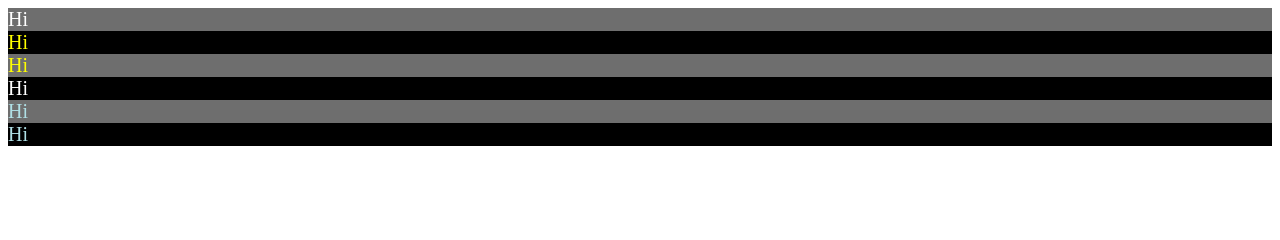
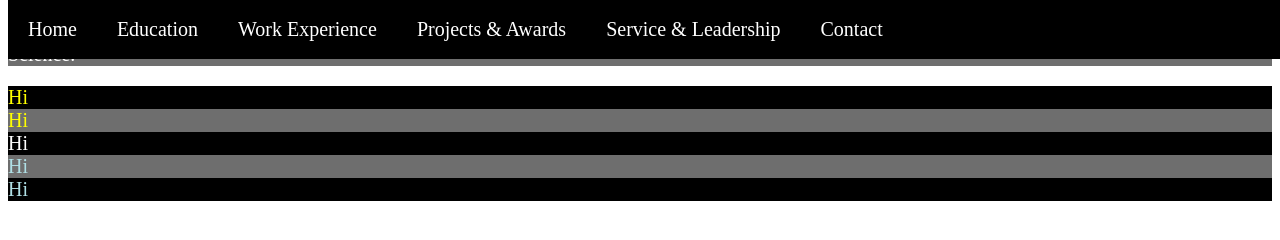
Before and after one commit to Alatariel42/Alatariel42.github.io, a plain HTML site: page index.html in a window 1280 px wide. Drawn offline with Linux system fonts and the light colour scheme.

Commit message:
added navigation bar

```diff
--- a/index.html
+++ b/index.html
@@ -4,9 +4,19 @@
   <link rel="stylesheet" type= "text/css" href="style.css"/>
 </head>
 <body>
+  <ul>
+    <li><a href="index.html">Home</a></li>
+    <li><a href="index.html">Education</a></li>
+    <li><a href="index.html">Work Experience</a></li>
+    <li><a href="index.html">Projects & Awards</a></li>
+    <li><a href="index.html">Service & Leadership</a></li>
+    <li><a href="index.html">Contact</a></li>
+  </ul>
+<div id="About">
+<p>
+  Lauren Siegel is a second-year student at North Carolina State University double majoring in Computer Science and Economics and minoring in Political Science.
 
-<div id="About">
-Hi
+</p>
 </div>
 
 <div id="Education">
--- a/style.css
+++ b/style.css
@@ -1,5 +1,31 @@
 body {
   font-size: 20px;
+}
+ul {
+  list-style-type: none;
+  margin: 0;
+  padding: 0;
+  overflow: hidden;
+  background-color: black;
+  position: fixed;
+  top: 0;
+  width: 100%;
+}
+li {
+  float: left;
+}
+li a {
+  display: block;
+  color: white;
+  text-align: center;
+  padding: 18px 20px;
+  text-decoration: none;
+}
+li a:hover {
+  background-color: powderblue;
+}
+.active {
+  background-color: green;
 }
 #About {
   color: white;
```
